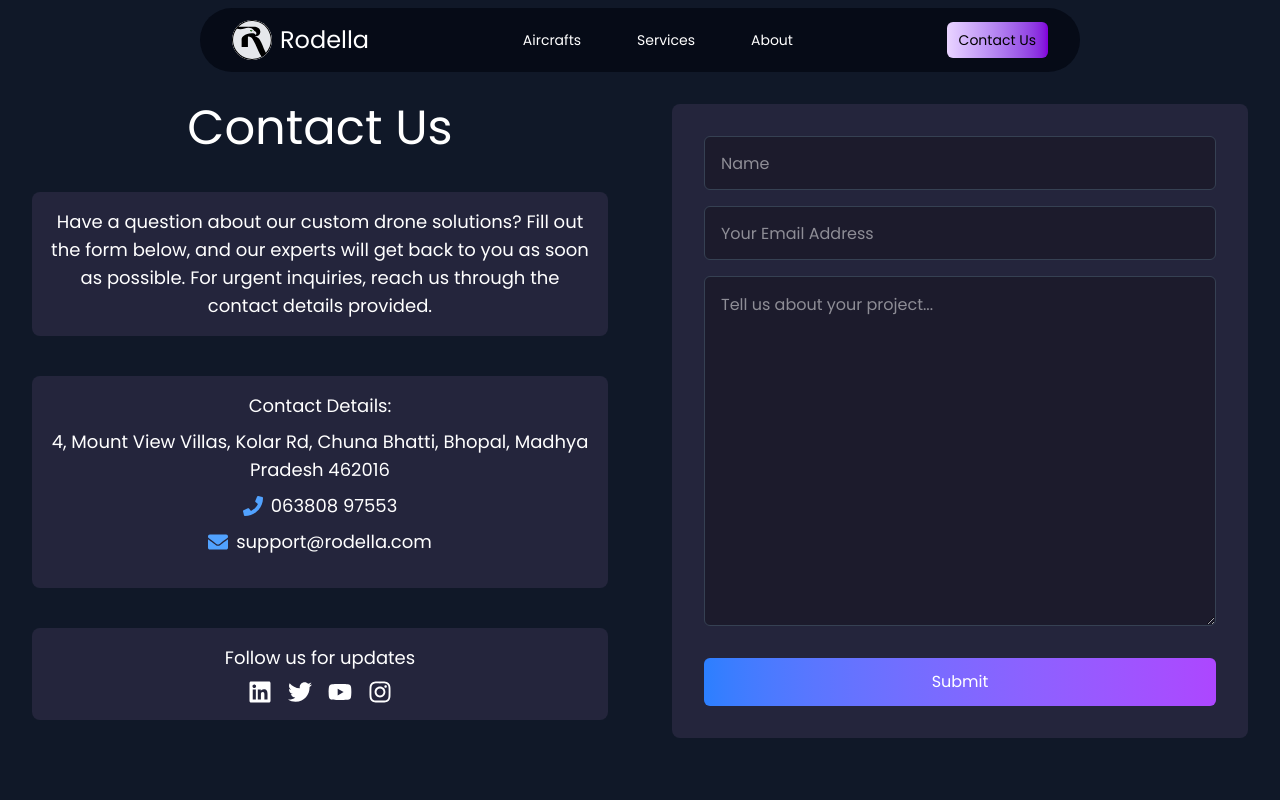
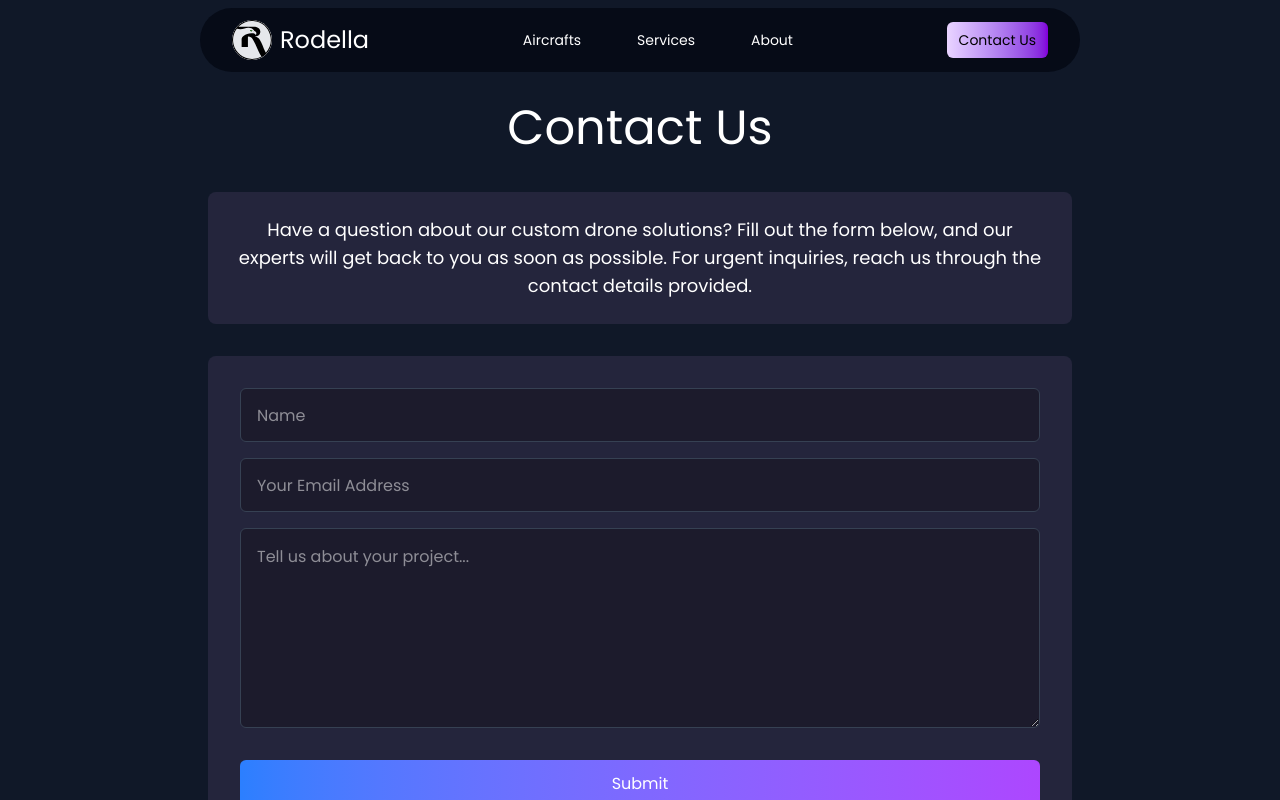
Before and after one commit to Devmangrani/JobSewa, a React (Vite) app in the folder rodella-website/: page /contact in a window 1280 px wide. Shown: the top 800 px of the page. Built offline with nearby package versions, Linux system fonts and the light colour scheme.

Commit message:
Update th ContactUs PAge UI

```diff
--- /dev/null
+++ b/rodella-website/devfile.yaml
@@ -0,0 +1,16 @@
+schemaVersion: 2.0.0
+metadata:
+  name: rodella-website
+components:
+  - name: dev
+    container:
+      image: public.ecr.aws/aws-mde/universal-image:latest
+commands:
+  - id: install
+    exec:
+      component: dev
+      commandLine: "npm install"
+  - id: build
+    exec:
+      component: dev
+      commandLine: "npm run build"
--- a/rodella-website/src/pages/ContactUs.jsx
+++ b/rodella-website/src/pages/ContactUs.jsx
@@ -31,57 +31,24 @@ const ContactUs = () => {
   return (
     <section className="pt-2 bg-gray-900">
       <Navbar />
-    <div className="flex flex-col md:flex-row h-auto md:h-screen text-white">
-      {/* Left Section: Contact Information */}
-      <div className="flex-1 flex flex-col justify-start p-8">
+      <div className="container mx-auto max-w-4xl px-4 py-8 text-white">
         <h1 className="section-title text-white text-5xl font-Gilroy mb-10 text-center">
           Contact Us
         </h1>
 
-        <div className="contact__us_text bg-[#24253C] p-4 rounded-lg mb-10 text-center">
+        <div className="grid gap-8">
+          {/* Info Section */}
+          <div className="bg-[#24253C] p-6 rounded-lg text-center">
             <p className="text-white text-lg font-Gilroy">
-            Have a question about our custom drone solutions? Fill out the form
-            below, and our experts will get back to you as soon as possible. For
-            urgent inquiries, reach us through the contact details provided.
+              Have a question about our custom drone solutions? Fill out the
+              form below, and our experts will get back to you as soon as
+              possible. For urgent inquiries, reach us through the contact
+              details provided.
             </p>
           </div>
 
-        <div className="contact_us_contacts bg-[#24253C] p-4 rounded-lg mb-10 text-center">
-          <p className="text-white text-lg font-Gilroy mb-2">
-            Contact Details:
-          </p>
-          <p className="text-white text-lg font-Gilroy mb-2">
-            4, Mount View Villas, Kolar Rd, Chuna Bhatti, Bhopal, Madhya Pradesh
-            462016
-          </p>
-          <div className="flex items-center justify-center mb-2">
-            <FaPhone className="text-blue-400 mr-2 text-xl" />
-            <p className="text-white text-lg font-Gilroy">063808 97553</p>
-          </div>
-          <div className="flex items-center justify-center mb-4">
-            <FaEnvelope className="text-blue-400 mr-2 text-xl" />
-            <p className="text-white text-lg font-Gilroy">
-              support@rodella.com
-            </p>
-          </div>
-        </div>
-
-        <div className="contact_us_socials bg-[#24253C] p-4 rounded-lg mb-4 text-center">
-          <h3 className="contact__us_socials--title text-white text-lg font-Gilroy mb-2">
-            Follow us for updates
-          </h3>
-          <div className="flex space-x-4 justify-center">
-            <FaLinkedin className="text-white hover:text-blue-500 transition text-2xl" />
-            <FaTwitter className="text-white hover:text-blue-400 transition text-2xl" />
-            <FaYoutube className="text-white hover:text-red-600 transition text-2xl" />
-            <FaInstagram className="text-white hover:text-pink-500 transition text-2xl" />
-          </div>
-        </div>
-      </div>
-
-      {/* Right Section: Contact Form */}
-      <div className="flex-1 flex flex-col items-center p-8 w-full md:w-1/2">
-        <div className="contact_us_form bg-[#24253C] p-8 rounded-lg w-full">
+          {/* Contact Form */}
+          <div className="bg-[#24253C] p-8 rounded-lg">
             <form
               className="flex flex-col w-full space-y-4"
               onSubmit={handleSubmit}
@@ -111,7 +78,7 @@ const ContactUs = () => {
                 onChange={handleChange}
                 className="bg-[#1C1B2C] p-4 rounded-md border border-gray-700 focus:outline-none focus:ring-2 focus:ring-blue-500 w-full"
                 rows="8"
-              style={{ height: "350px" }}
+                style={{ height: "200px" }}
               />
               <motion.button
                 type="submit"
@@ -122,9 +89,28 @@ const ContactUs = () => {
               </motion.button>
             </form>
           </div>
+
+          {/* Contact Details */}
+          <div className="bg-[#24253C] p-6 rounded-lg text-center">
+            <p className="text-white text-lg font-Gilroy mb-2">
+              Contact Details:
+            </p>
+
+            <div className="flex items-center justify-center mb-2">
+              <FaPhone className="text-blue-400 mr-2 text-xl" />
+              <p className="text-white text-lg font-Gilroy">063808 97553</p>
+            </div>
+            <div className="flex items-center justify-center mb-4">
+              <FaEnvelope className="text-blue-400 mr-2 text-xl" />
+              <p className="text-white text-lg font-Gilroy">
+                support@rodella.com
+              </p>
             </div>
           </div>
 
+
+        </div>
+      </div>
     </section>
   );
 };
```
Also changed, not shown: rodella-website/src/components/Navbar.jsx (+1 -7 lines), 2 other files (tests, documents, lock files or other folders). Lines whose indentation alone changed are shown as unchanged.
